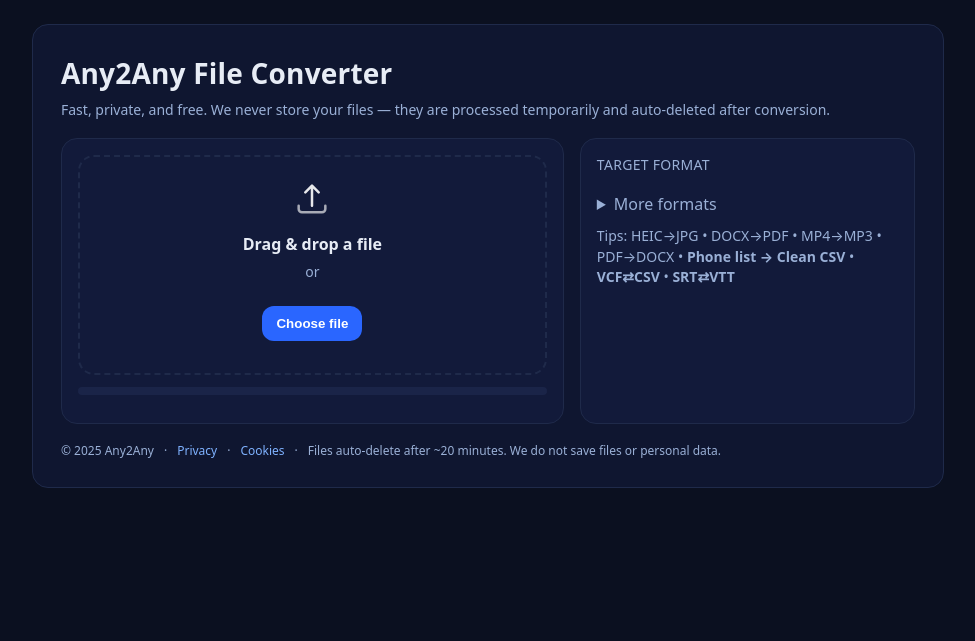
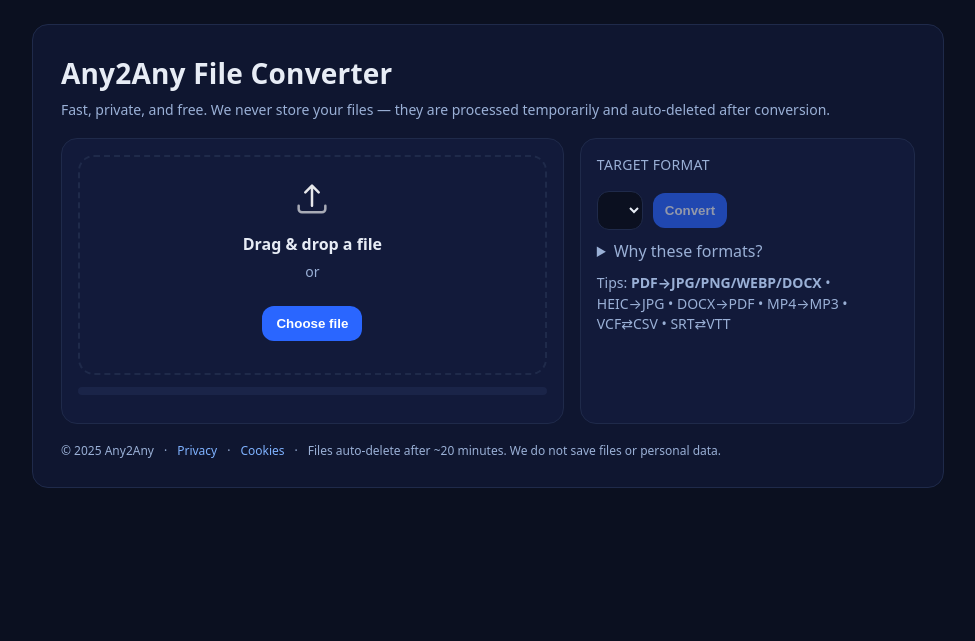
Before and after one commit to modro1991-debug/any2any, a FastAPI app: page / in a window 1280 px wide. Shown: the top 641 px of the page, without its empty margins (152-1127 px from the left). Run offline with FastAPI, Linux system fonts and the light colour scheme; lists and menus that the app fills with data are empty.

Commit message:
Update index.html

```diff
--- a/templates/index.html
+++ b/templates/index.html
@@ -39,8 +39,21 @@
   details{margin-top:8px}
   details summary{cursor:pointer;color:var(--muted)}
 
-  .progress{height:8px;background:#1a2448;border-radius:6px;overflow:hidden;margin-top:12px}
+  .progress{height:8px;background:#1a2448;border-radius:6px;overflow:hidden;margin-top:12px; position:relative}
   .bar{height:8px;background:var(--cta);width:0%}
+  /* Indeterminate animation while server processes */
+  .bar.indeterminate{
+    position:absolute; left:0; top:0; width:100%; height:8px;
+    background: linear-gradient(90deg, rgba(42,102,255,0) 0%, rgba(42,102,255,.6) 50%, rgba(42,102,255,0) 100%);
+    background-size: 200% 100%;
+    animation: slide 1.2s linear infinite;
+  }
+  @keyframes slide{
+    0%{background-position: 200% 0}
+    100%{background-position: -200% 0}
+  }
+
+  .statusline{margin-top:6px;font-size:13px;color:#9ab0d6}
   .result{margin-top:12px;font-size:14px}
   .pill{display:inline-block;padding:4px 8px;border-radius:999px;font-size:12px;border:1px solid var(--line);background:#0b1020}
   .pill.ok{background:#0f2f1a;border-color:#1d623a}
@@ -91,7 +104,11 @@
             </div>
           </div>
 
-          <div class="progress"><div id="bar" class="bar"></div></div>
+          <div class="progress">
+            <div id="bar" class="bar"></div>
+            <div id="barInd" class="bar" style="display:none"></div>
+          </div>
+          <div id="status" class="statusline"></div>
           <div id="result" class="result"></div>
         </div>
 
@@ -100,17 +117,21 @@
           <div class="section-title">Target format</div>
           <div id="chips" class="chips" aria-label="Suggested formats"></div>
 
+          <!-- Convert always visible -->
+          <div class="row" style="margin-top:8px">
+            <select id="targetSelect" aria-label="All formats"></select>
+            <button id="convertBtn" class="convert" disabled>Convert</button>
+          </div>
+
           <details id="moreBox">
-            <summary style="margin-top:10px">More formats</summary>
-            <div class="row" style="margin-top:8px">
-              <select id="targetSelect" aria-label="All formats"></select>
-              <button id="convertBtn" class="convert" disabled>Convert</button>
+            <summary style="margin-top:10px">Why these formats?</summary>
+            <div class="muted" style="margin-top:8px">
+              We show the most common, high-quality conversions for your file type and hide identical target formats.
             </div>
           </details>
 
           <div class="muted" style="margin-top:10px">
-            Tips: HEIC→JPG • DOCX→PDF • MP4→MP3 • PDF→DOCX •
-            <strong>Phone list → Clean CSV</strong> • <strong>VCF⇄CSV</strong> • <strong>SRT⇄VTT</strong>
+            Tips: <strong>PDF→JPG/PNG/WEBP/DOCX</strong> • HEIC→JPG • DOCX→PDF • MP4→MP3 • VCF⇄CSV • SRT⇄VTT
           </div>
         </div>
       </div>
@@ -135,9 +156,9 @@
 
   <!-- App logic -->
   <script>
-    // --- Helpers ---------------------------------------------------------------
     const $ = (q) => document.querySelector(q);
     const bar = $("#bar");
+    const barInd = $("#barInd");
     const drop = $("#drop");
     const fileInput = $("#file");
     const browseBtn = $("#browseBtn");
@@ -146,6 +167,7 @@
     const targetSelect = $("#targetSelect");
     const convertBtn = $("#convertBtn");
     const resultBox = $("#result");
+    const statusLine = $("#status");
 
     // Supported formats (must match backend)
     const IMAGE_IN = ["jpg","jpeg","png","webp","gif","tiff","bmp","ico","pdf"];
@@ -166,33 +188,48 @@
     function extOf(name){ const m=/\.[^.]+$/.exec(name||""); return m?m[0].slice(1).toLowerCase():""; }
     function humanSize(n){ if(!n&&n!==0) return ""; const u=["B","KB","MB","GB"]; let i=0; while(n>=1024&&i<u.length-1){n/=1024;i++} return `${n.toFixed(n<10&&i?1:0)} ${u[i]}`; }
 
-    const SUGGEST = {
-      image: ["jpg","png","webp","pdf"],
-      video: ["mp4","webm","mov","mp3"],
-      audio: ["mp3","wav","aac","flac"],
-      doc:   ["pdf","docx","pptx","xlsx"],
-      data:  ["phonecsv","csv","vcf","vtt","srt","csv_from_json","json_from_csv"]
-    };
+    // Curated suggestions per category, refined for common tasks
+    function suggestedTargets(ext, cat){
+      // PDF → images + DOCX (popular), exclude same
+      if(ext==="pdf") return ["jpg","png","webp","docx"];
+      if(cat==="image"){
+        const base=["jpg","png","webp","pdf"];
+        return base.filter(x=>x!==ext);
+      }
+      if(cat==="video"){ return ["mp4","webm","mp3"]; }
+      if(cat==="audio"){ return ["mp3","wav","aac","flac"].filter(x=>x!==ext); }
+      if(cat==="doc"){
+        // show PDF + main office formats, no same
+        const base=["pdf","docx","pptx","xlsx","odt","odp","ods"];
+        return base.filter(x=>x!==ext);
+      }
+      if(cat==="data"){
+        return ["phonecsv","csv","vcf","vtt","srt","csv_from_json","json_from_csv"];
+      }
+      return [];
+    }
+
+    function allTargetsFor(ext, cat){
+      if(cat==="image") return IMAGE_OUT.filter(x=>x!==ext);
+      if(cat==="video"||cat==="audio") return AV_OUT.filter(x=>x!==ext);
+      if(cat==="data") return DATA_OUT; // data ops aren't the same as ext
+      return DOC_OUT.filter(x=>x!==ext);
+    }
 
     function guessCategory(ext){
       if(IMAGE_IN.includes(ext)) return "image";
-      if(AV_IN.includes(ext)){ return ["mp4","mkv","mov","webm"].includes(ext) ? "video" : "audio"; }
+      if(AV_IN.includes(ext)) return ["mp4","mkv","mov","webm"].includes(ext) ? "video" : "audio";
       if(DOC_IN.includes(ext)) return "doc";
       if(DATA_IN.includes(ext)) return "data";
       return "doc";
     }
-    function allTargetsFor(cat){
-      if(cat==="image") return IMAGE_OUT;
-      if(cat==="video"||cat==="audio") return AV_OUT;
-      if(cat==="data") return DATA_OUT;
-      return DOC_OUT;
-    }
 
-    function setSuggestions(cat){
+    function setSuggestions(ext, cat){
       chipsWrap.innerHTML = "";
-      const opts = allTargetsFor(cat);
+      const opts = allTargetsFor(ext, cat);
       targetSelect.innerHTML = opts.map(o=>`<option value="${o}">${o.toUpperCase()}</option>`).join("");
-      const top = (SUGGEST[cat]||[]).filter(x=>opts.includes(x));
+
+      const top = suggestedTargets(ext, cat).filter(x=>opts.includes(x));
       top.forEach(fmt=>{
         const chip=document.createElement("button");
         chip.type="button"; chip.className="chip"; chip.textContent=fmt.toUpperCase();
@@ -202,7 +239,8 @@
         });
         chipsWrap.appendChild(chip);
       });
-      const first = chipsWrap.querySelector(".chip"); if(first) first.click();
+      const first = chipsWrap.querySelector(".chip");
+      if(first){ first.click(); } else { convertBtn.disabled = !fileInput.files.length; }
     }
 
     // Drag & drop
@@ -213,9 +251,10 @@
     fileInput.addEventListener("change", ()=>{ const f=fileInput.files?.[0]; if(f) onFilePicked(f); });
 
     function onFilePicked(file){
-      resultBox.innerHTML=""; bar.style.width="0%";
+      resultBox.innerHTML=""; statusLine.textContent=""; bar.style.width="0%"; barInd.style.display="none"; barInd.classList.remove("indeterminate");
       const ext=extOf(file.name), cat=guessCategory(ext);
-      setSuggestions(cat); filemeta.textContent=`${file.name} — ${ext.toUpperCase()} • ${humanSize(file.size)}`;
+      setSuggestions(ext, cat);
+      filemeta.textContent=`${file.name} — ${ext.toUpperCase()} • ${humanSize(file.size)}`;
       convertBtn.disabled=false;
     }
 
@@ -223,20 +262,40 @@
     convertBtn.addEventListener("click", ()=>{
       const file=fileInput.files?.[0]; if(!file){ note("Please choose a file first.", true); return; }
       const target=targetSelect.value; if(!target){ note("Please choose a target format.", true); return; }
-      resultBox.innerHTML=""; bar.style.width="0%";
+      resultBox.innerHTML=""; statusLine.textContent="Uploading…"; bar.style.width="0%"; barInd.style.display="none"; barInd.classList.remove("indeterminate");
 
       const fd=new FormData(); fd.append("file", file); fd.append("target", target);
       const xhr=new XMLHttpRequest(); xhr.open("POST","/api/convert");
-      xhr.upload.onprogress=(ev)=>{ if(ev.lengthComputable) bar.style.width=Math.round((ev.loaded/ev.total)*100)+"%"; };
+
+      xhr.upload.onprogress=(ev)=>{ if(ev.lengthComputable){ bar.style.width=Math.round((ev.loaded/ev.total)*100)+"%"; } };
+      xhr.upload.onload=()=>{ // Upload is done; server is processing now
+        bar.style.width="100%";
+        statusLine.textContent="Processing…";
+        barInd.style.display="block";
+        barInd.classList.add("indeterminate");
+      };
+
       xhr.onreadystatechange=()=>{ if(xhr.readyState===XMLHttpRequest.DONE){
-        try{ const data=JSON.parse(xhr.responseText);
-          if(xhr.status===200){
+        barInd.classList.remove("indeterminate");
+        barInd.style.display="none";
+        if(xhr.status===200){
+          try{
+            const data=JSON.parse(xhr.responseText);
             const t = data.process_time ? ` <span class="muted">(⏱ ${data.process_time}s)</span>` : "";
+            statusLine.textContent="Done.";
             resultBox.innerHTML=`<span class="pill ok">Done</span> <a class="link" href="${data.download}" download>Download ${escapeHtml(data.filename)}</a>${t}`;
-          }else{
+          }catch{
+            statusLine.textContent="Done."; resultBox.textContent="Download ready.";
+          }
+        }else{
+          try{
+            const data=JSON.parse(xhr.responseText);
             resultBox.innerHTML=`<span class="pill err">Error</span> ${escapeHtml(data.detail||xhr.responseText)}`;
+          }catch{
+            resultBox.innerHTML=`<span class="pill err">Error</span> ${escapeHtml(xhr.responseText||"Unknown error")}`;
           }
-        }catch{ resultBox.textContent=xhr.responseText||"Unknown error"; }
+          statusLine.textContent="";
+        }
       }};
       xhr.send(fd);
     });
@@ -263,7 +322,6 @@
     function onAccept(){
       setCookie('consent','accept', 180);
       cb.classList.remove('show'); cb.setAttribute('aria-hidden','true');
-      // loadAnalytics(); // add optional analytics here AFTER consent
     }
     function onDecline(){
       cb.classList.remove('show'); cb.setAttribute('aria-hidden','true');
@@ -272,7 +330,6 @@
     btnD.addEventListener('click', onDecline);
     window.addEventListener('keydown', (e)=>{ if(e.key==='Escape' && cb.classList.contains('show')) onDecline(); });
     showBannerIfNeeded();
-    function loadAnalytics(){ /* add optional analytics here if ever needed */ }
   </script>
 </body>
 </html>
```
